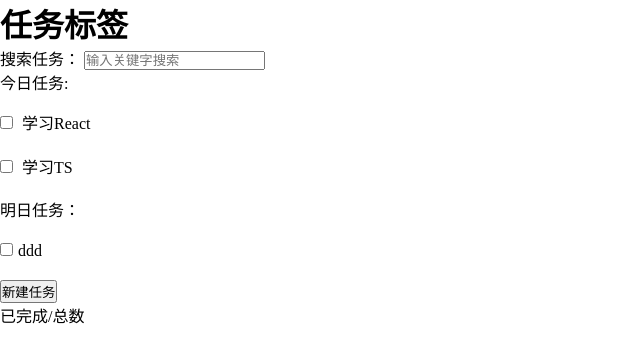
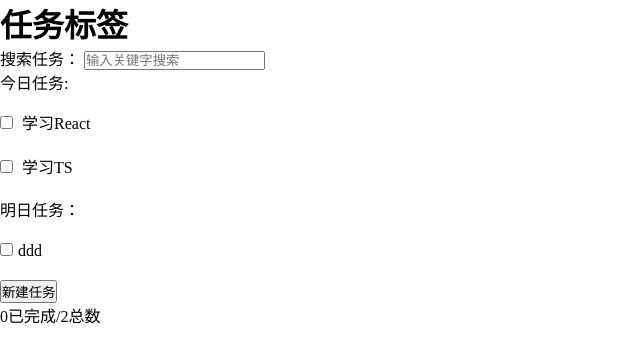
Before and after one commit to g-sworddust/vue-todolist, a website: page public/index.html in a window 1280 px wide. Shown: the full height of the page, 0-640 px from the left. Drawn offline with Linux system fonts and the light colour scheme.

Commit message:
complete 3

```diff
--- a/public/index.html
+++ b/public/index.html
@@ -42,7 +42,7 @@
       <button @click="saveEvt">保存</button>
     </div>
 
-    <p>已完成/总数</p>
+    <p>{{done}}已完成/{{sum}}总数</p>
   </div>
   <script src="vue.js"></script>
   <script>
@@ -97,6 +97,17 @@
           this.showHide = -1;
         }
       },
+      computed: {
+        // 任务总数
+        sum(){
+          return this.nowlist.length;
+        },
+        done(){
+          return this.nowlist.filter(itme => {
+            return itme.checked
+          }).length
+        }
+      }
     })
   </script>
 </body>
```
